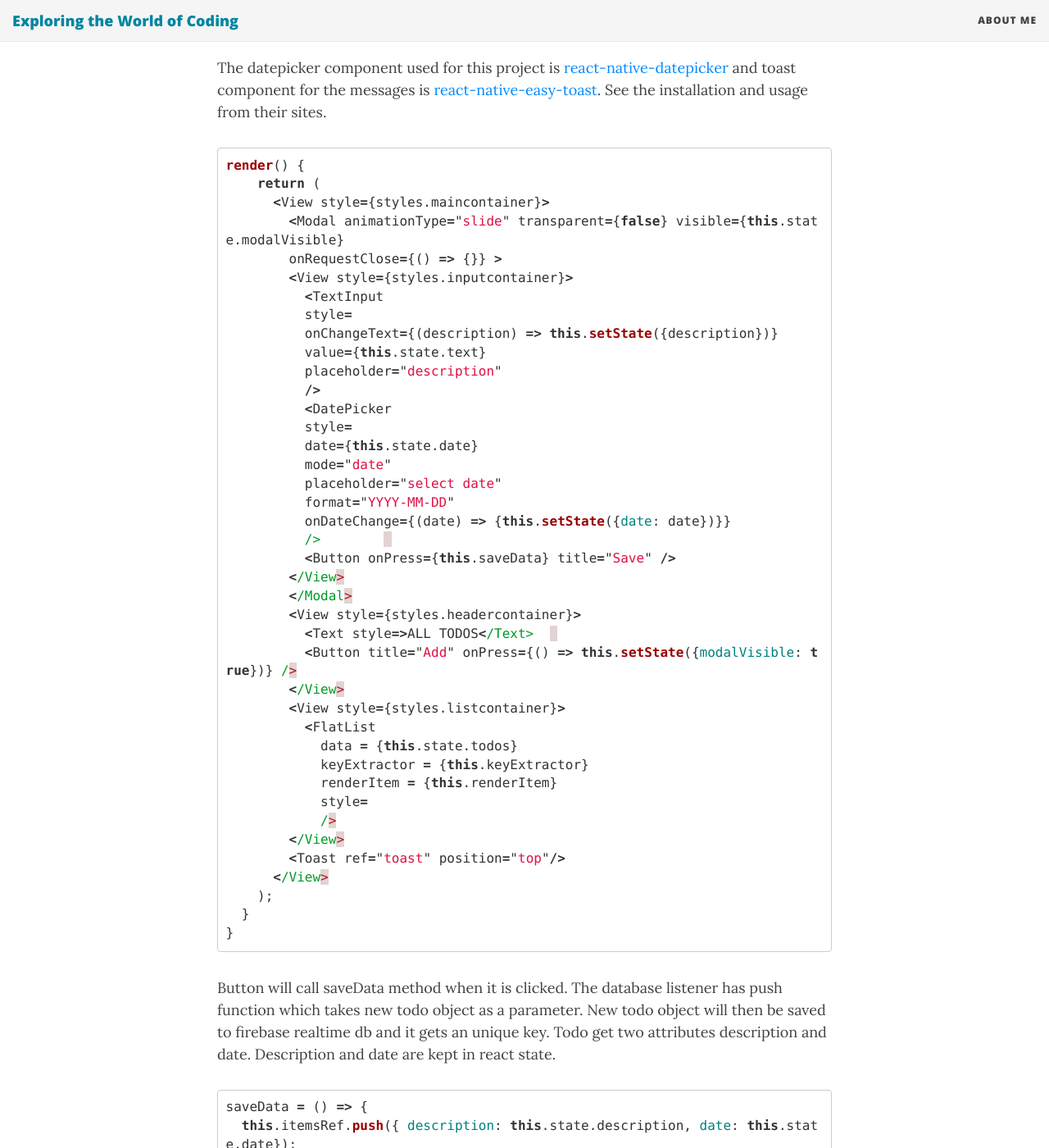
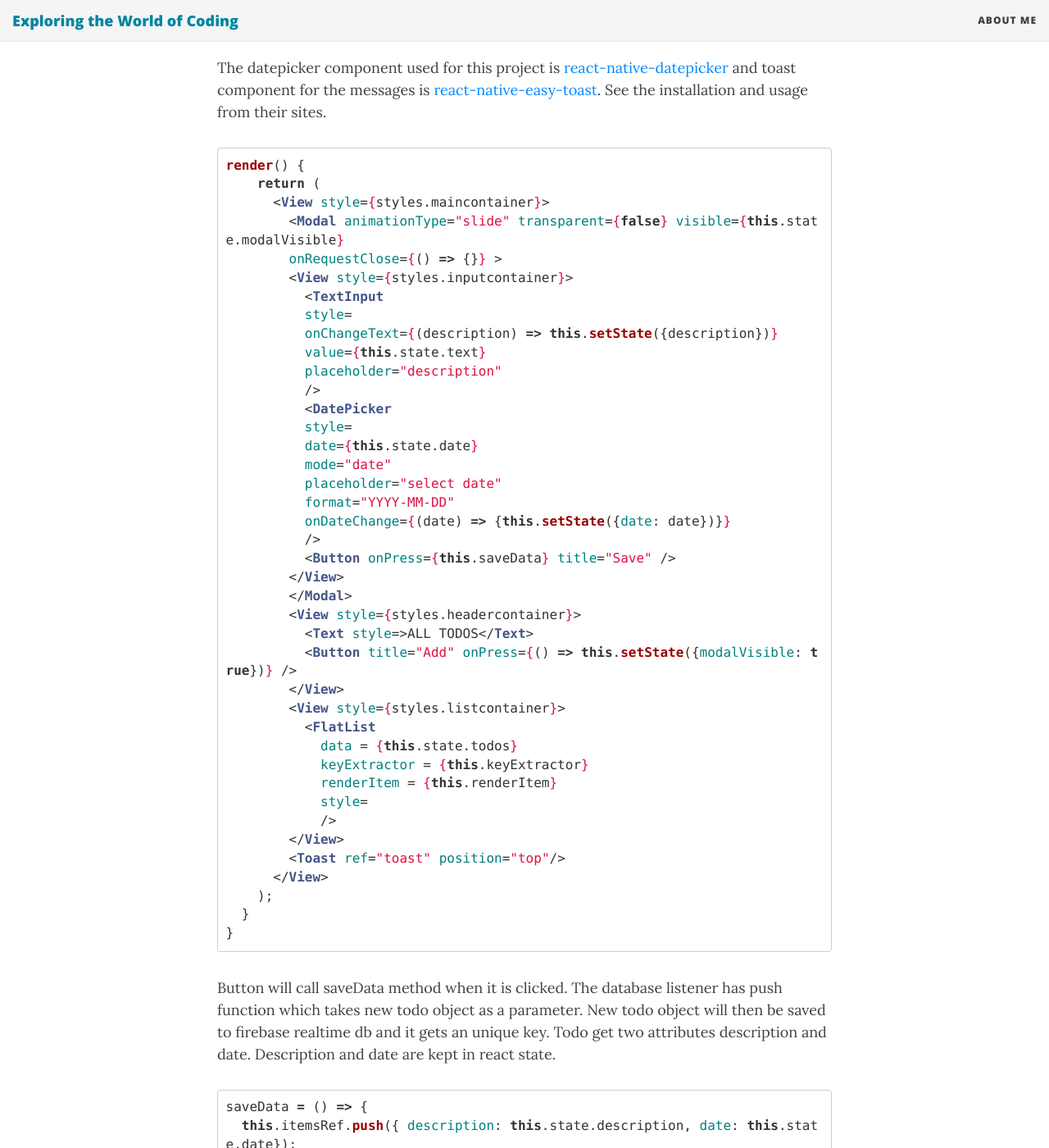
Before and after one commit to juhahinkula/juhahinkula.github.io, a Jekyll site: the page built from _posts/2017-09-10-nativefirebase.1.markdown, in a window 1280 px wide and 1400 px high, scrolled down 2277 px. Shown: the whole window at 82% size. Built offline with Jekyll 4.4.1, drawn with Linux system fonts in a browser that asks for light colours; nearby versions of some CDN libraries; comment, search, counter and statistics services are not loaded; some of the changed text lies outside the part shown.

Commit message:
modified post

```diff
--- a/_posts/2017-09-10-nativefirebase.1.markdown
+++ b/_posts/2017-09-10-nativefirebase.1.markdown
@@ -71,7 +71,7 @@ The UI is really simple with default stylings. There is button for adding new to
 
 The datepicker component used for this project is [react-native-datepicker](https://github.com/xgfe/react-native-datepicker) and toast component for the messages is [react-native-easy-toast](https://github.com/crazycodeboy/react-native-easy-toast). See the installation and usage from their sites.
 
-{% highlight javascript %}
+{% highlight react %}
 render() {
     return (
       <View style={styles.maincontainer}>
@@ -145,7 +145,7 @@ listenForItems(itemsRef) {
 {% endhighlight %}
 
 For the flatlist we have to define keyExtractor and renderItem properties. One listitem will show todo's description and date.
-{% highlight javascript %}
+{% highlight react %}
   keyExtractor = (item) => item.id;
 
   renderItem = ({item}) =>
```
